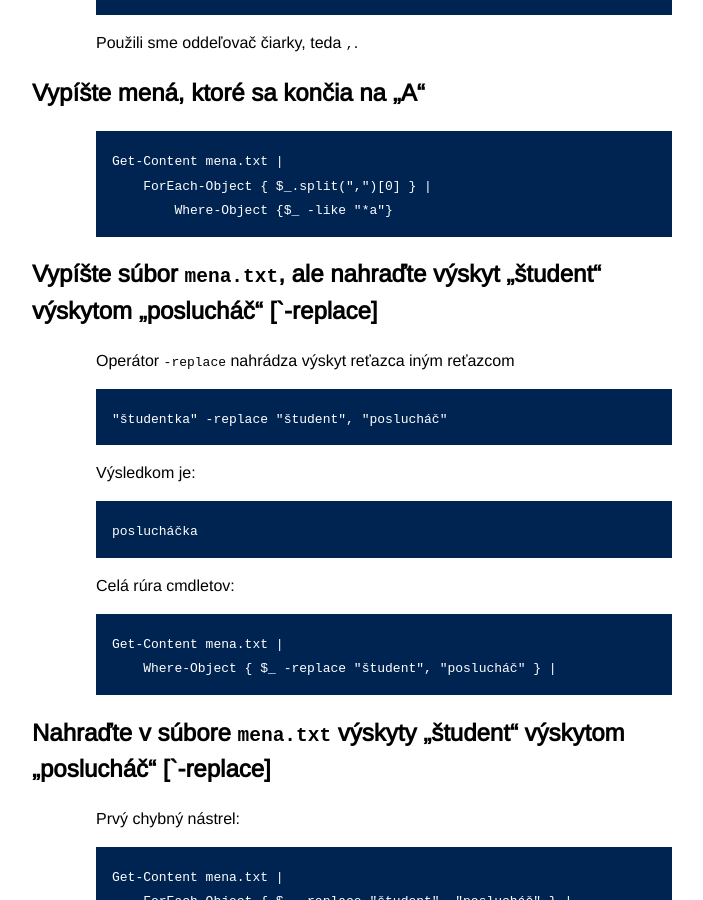
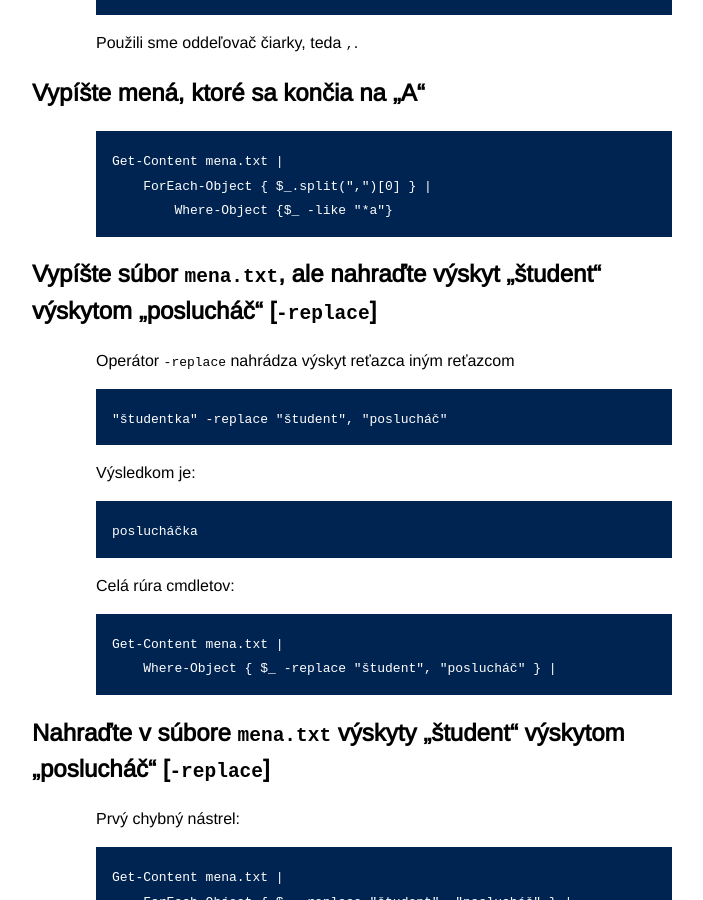
Before and after one commit to novotnyr/powershell-cvicebnica, a Jekyll site: the page built from subory.markdown, in a window 1280 px wide and 900 px high, scrolled down 3490 px. Shown: the whole window, without its empty margins (288-991 px from the left). Built offline with Jekyll 4.4.1, drawn with Linux system fonts in a browser that asks for light colours.

Commit message:
Upravene preklepy

```diff
--- a/subory.markdown
+++ b/subory.markdown
@@ -134,8 +134,8 @@ Vypíšte mená, ktoré sa končia na „A“
 	    ForEach-Object { $_.split(",")[0] } |
 	        Where-Object {$_ -like "*a"}
 
-Vypíšte súbor `mena.txt`, ale nahraďte výskyt „študent“ výskytom „poslucháč“ [`-replace]
-----------------------------------------------------------------------------------------
+Vypíšte súbor `mena.txt`, ale nahraďte výskyt „študent“ výskytom „poslucháč“ [`-replace`]
+-----------------------------------------------------------------------------------------
 Operátor `-replace` nahrádza výskyt reťazca iným reťazcom
 
     "študentka" -replace "študent", "poslucháč"
@@ -149,8 +149,8 @@ Celá rúra cmdletov:
 	Get-Content mena.txt |
 	    Where-Object { $_ -replace "študent", "poslucháč" } |
 
-Nahraďte v súbore `mena.txt` výskyty „študent“ výskytom „poslucháč“ [`-replace]
--------------------------------------------------------------------------------
+Nahraďte v súbore `mena.txt` výskyty „študent“ výskytom „poslucháč“ [`-replace`]
+--------------------------------------------------------------------------------
 
 Prvý chybný nástrel:
 
```
